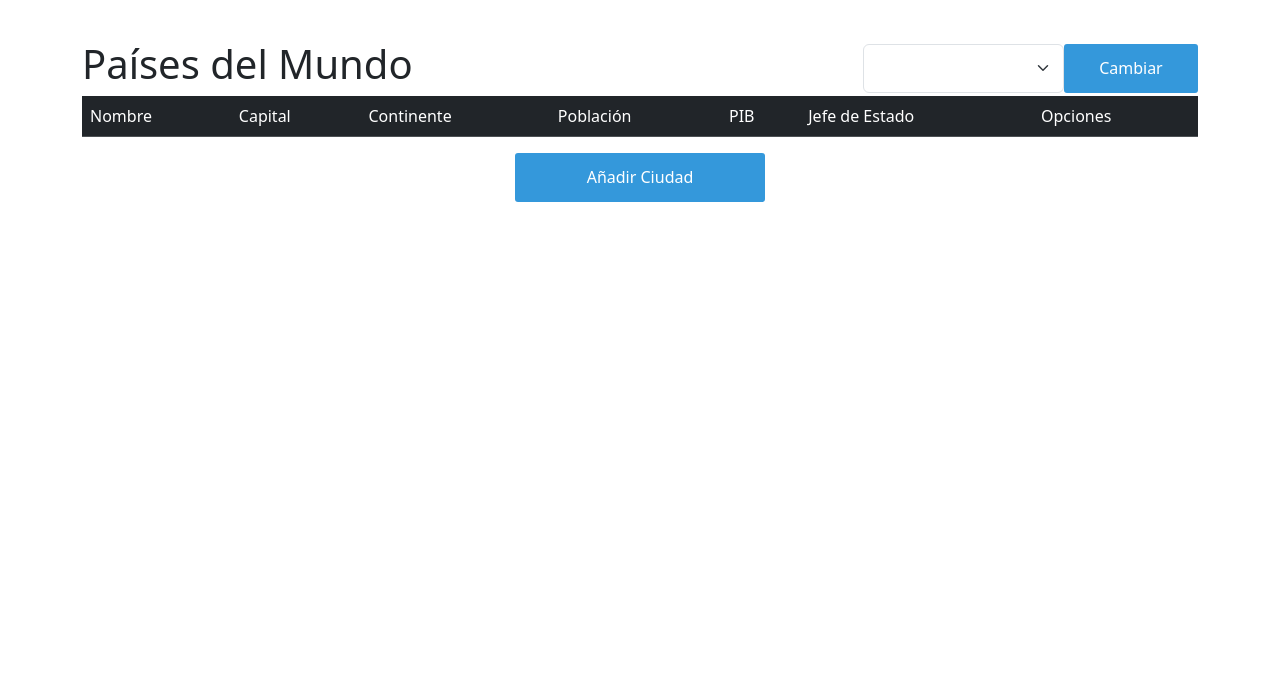
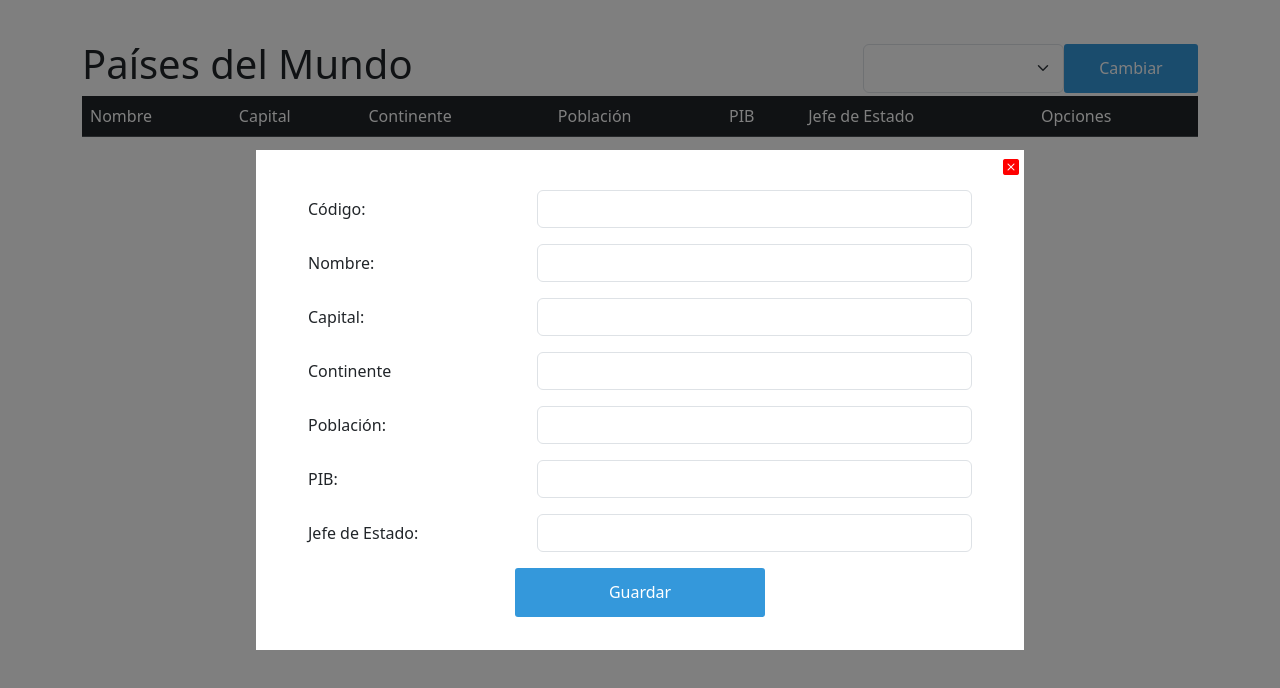
Before and after one commit to lmmolina/cliente-World, a plain HTML site: page index.html in a window 1280 px wide. Both pictures are taken after a click on the button "Añadir Ciudad". Drawn offline with nearby package versions, Linux system fonts and the light colour scheme; no server answers.

Commit message:
insertar

```diff
--- a/estilos.css
+++ b/estilos.css
@@ -25,10 +25,11 @@ body.container {
 .popUp .container {
     background-color: white;
     width: 60%;
-    height: 400px;
-    margin-top: calc(50vh - 200px);
+    height: 500px;
+    margin-top: calc(50vh - 250px);
     position: relative;
 }
+
 
 .popUp form {
     padding: 40px;
--- a/index.html
+++ b/index.html
@@ -55,7 +55,12 @@
 
             <form action="" method="post">
                 <input type="hidden" name="idmod" id="idmod" value="">
-
+                <div class="mb-3 row">
+                    <label for="code" class="col-sm-4 col-form-label">Código:</label>
+                    <div class="col-sm-8">
+                        <input type="text" class="form-control" id="code" name="code" value="">
+                    </div>
+                </div>
                 <div class="mb-3 row">
                     <label for="nombre" class="col-sm-4 col-form-label">Nombre:</label>
                     <div class="col-sm-8">
@@ -63,18 +68,36 @@
                     </div>
                 </div>
                 <div class=" mb-3 row">
-                    <label for="estado" class="col-sm-4 col-form-label">Comunidad Autónoma:</label>
+                    <label for="capital" class="col-sm-4 col-form-label">Capital:</label>
                     <div class="col-sm-8">
-                        <input type="text" class="form-control" id="estado" name="estado" value="">
+                        <input type="text" class="form-control" id="capital" name="capital" value="">
                     </div>
                 </div>
                 <div class="mb-3 row">
-                    <label for="poblacion" class="col-sm-4 col-form-label">Población</label>
+                    <label for="continenteP" class="col-sm-4 col-form-label">Continente</label>
+                    <div class="col-sm-8">
+                        <input type="text" class="form-control" id="continenteP" name="continenteP" value="">
+                    </div>
+                </div>
+                <div class="mb-3 row">
+                    <label for="poblacion" class="col-sm-4 col-form-label">Población:</label>
                     <div class="col-sm-8">
                         <input type="text" class="form-control" id="poblacion" name="poblacion" value="">
                     </div>
                 </div>
-                <button type="submit" class="btn btn-primary">Guardar</button>
+                <div class="mb-3 row">
+                    <label for="pib" class="col-sm-4 col-form-label">PIB:</label>
+                    <div class="col-sm-8">
+                        <input type="text" class="form-control" id="pib" name="pib" value="">
+                    </div>
+                </div>
+                <div class="mb-3 row">
+                    <label for="jefe" class="col-sm-4 col-form-label">Jefe de Estado:</label>
+                    <div class="col-sm-8">
+                        <input type="text" class="form-control" id="jefe" name="jefe" value="">
+                    </div>
+                </div>
+                <button type="button" class="btn btn-primary" onclick="registarPais()">Guardar</button>
                 <i class="bi bi-x-square-fill" onclick="ocultarPopUP()"></i>
             </form>
 
--- a/querys.js
+++ b/querys.js
@@ -10,8 +10,12 @@ $(document).ready(function () {
         .fail(function () {
             alert("error");
         });
+    cargarPaises();
+});
 
-
+function cargarPaises() {
+    $(".tabla_paises tbody").html("");
+    $(".paginacion").html("");
     $.get("http://localhost/api/paises/")
         .done(function (respP) {
             paises = respP;
@@ -39,16 +43,14 @@ $(document).ready(function () {
             }
             let paginas = Math.ceil(respP.length / 25);
             for (let i = 1; i <= paginas; i++) {
-                $(".paginacion").append("<a href='#' onclick='navegarPaginacion("+i+")'>" + i + "</a>");
+                $(".paginacion").append("<a href='#' onclick='navegarPaginacion(" + i + ")'>" + i + "</a>");
             }
 
         })
         .fail(function () {
             alert("error");
         });
-});
-
-
+}
 
 function filtrarContinente() {
     continente_select = $("#continente select").val();
@@ -78,7 +80,7 @@ function filtrarContinente() {
     let paginas = Math.ceil(cont / 25);
     $(".paginacion").html("");
     for (let i = 1; i <= paginas; i++) {
-        $(".paginacion").append("<a href='#' onclick='navegarPaginacion("+i+")'>" + i + "</a>");
+        $(".paginacion").append("<a href='#' onclick='navegarPaginacion(" + i + ")'>" + i + "</a>");
     }
 }
 
@@ -114,3 +116,43 @@ function navegarPaginacion(pag) {
         }
     }
 }
+
+function mostrarPopUP() {
+    $(".popUp").fadeIn();
+}
+
+function ocultarPopUP() {
+    $(".popUp").fadeOut();
+}
+
+function registarPais() {
+    let code = $("#code").val();
+    let nombre = $("#nombre").val();
+    let continente = $("#continenteP").val();
+    let capital = $("#capital").val();
+    let poblacion = $("#poblacion").val();
+    let pib = $("#pib").val();
+    let jefe = $("#jefe").val();
+    if (code.trim() == "" || nombre.trim() == "") {
+        alert("Debe introducir al menos el nombre y codigo del pais");
+        return;
+    }
+
+    $.post("http://localhost/api/paises/",
+        {
+            code,
+            nombre,
+            continente,
+            capital,
+            poblacion,
+            pib,
+            jefe
+        }).done(function (resp) {
+            if (resp.status == "success") {
+                ocultarPopUP();
+                cargarPaises();
+            }
+        }).fail(function () {
+            alert("No se pudo insertar los valores en la base de datos.")
+        });
+}
```
